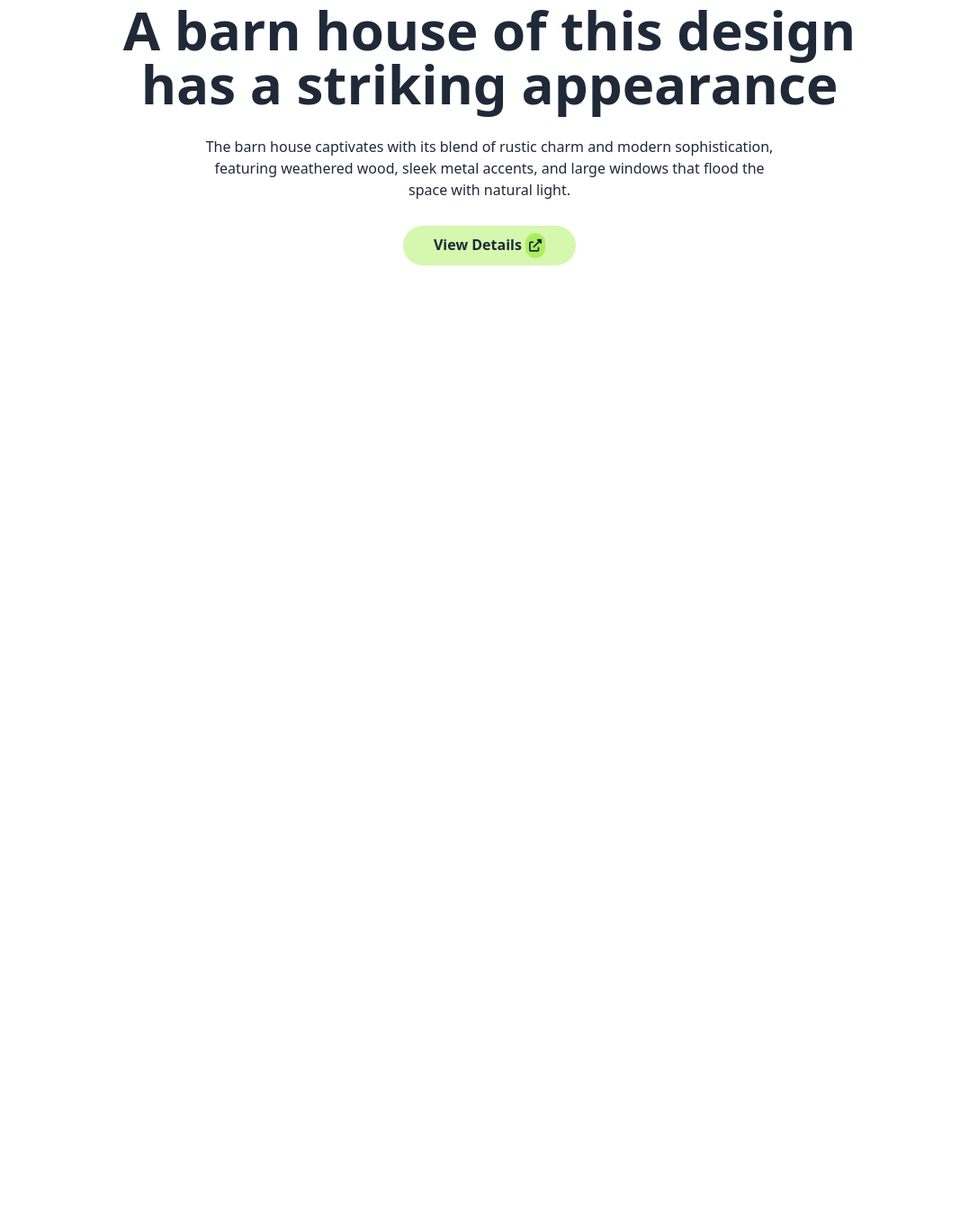
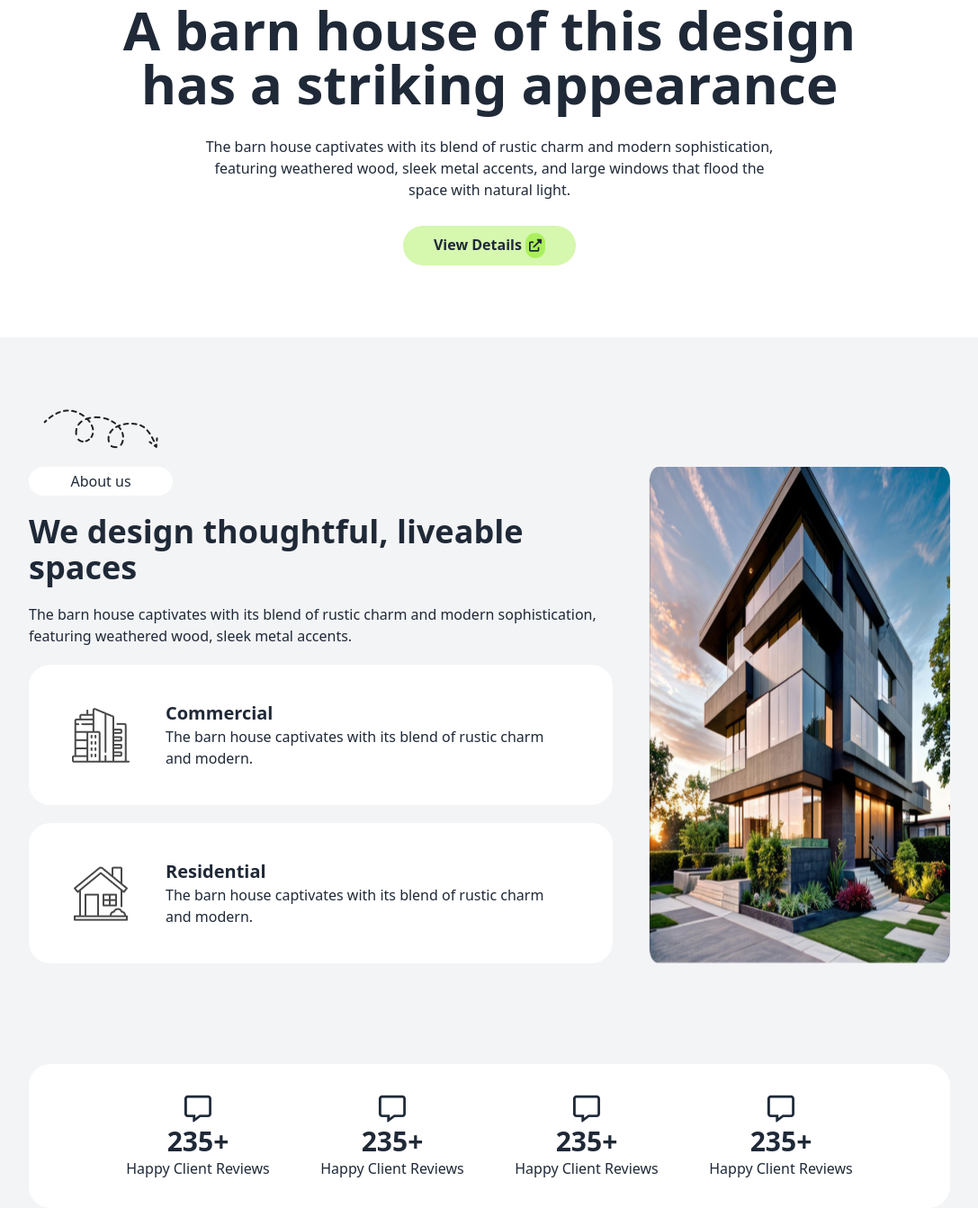
Before and after one commit to alzamo12/rinterio-estate, a plain HTML site: page index.html in a window 1280 px wide. Shown: the part 491-1834 px from the top of the page at 90% size, without its empty margins (96-1183 px from the left). Before the commit the page ends 800 px from the top, so only its background shows below. Drawn offline with nearby package versions, Linux system fonts and the light colour scheme.

Commit message:
aboust us section half done

```diff
--- a/index.html
+++ b/index.html
@@ -57,8 +57,10 @@
                 <img class="" src="./assets/banner.png" alt="">
             </div>
             <div class="text-center lg:px-[10%] gap-4 md:gap-7 grid">
-                <h2 class="font-extrabold text-2xl md:text-6xl">A barn house of this design has a striking appearance</h2>
-                <p class="lg:px-[10%]">The barn house captivates with its blend of rustic charm and modern sophistication, featuring
+                <h2 class="font-extrabold text-2xl md:text-6xl">A barn house of this design has a striking appearance
+                </h2>
+                <p class="lg:px-[10%]">The barn house captivates with its blend of rustic charm and modern
+                    sophistication, featuring
                     weathered wood, sleek metal accents, and large windows that flood the space with natural light.</p>
                 <button class="py-2 px-4 mx-auto rounded-3xl bg-[#acef5f80] w-full md:w-48 font-bold">View Details
                     <i class="fa-solid fa-up-right-from-square text-sm bg-[#ABEF5F] rounded-full p-1"></i>
@@ -68,7 +70,60 @@
         </div>
     </header>
     <main>
-
+        <!-- design section -->
+        <section class="xl:px-[10%] bg-gray-100 pt-10 md:pt-20 mt-10 px-5 md:mt-20 md:px-12 lg:px-0">
+            <img class="hidden lg:grid absolute left-36" src="./assets/Vector.png" alt="">
+            <div class="flex flex-col lg:flex-row gap-10 py-0 lg:py-16 ">
+                <div class="grid space-y-0 gap-5 lg:gap-5 justify-center lg:justify-normal text-center lg:text-left">
+                    <button class="bg-white rounded-3xl mx-auto h-8 lg:mx-0 w-40">About us</button>
+                    <h2 class="font-extrabold text-4xl mb-0">We design thoughtful, liveable spaces</h2>
+                    <p class="my-0">The barn house captivates with its blend of rustic charm and
+                        modern sophistication, featuring weathered wood, sleek metal accents.</p>
+                    <div class="flex flex-col md:flex-row lg:flex-col gap-5">
+                        <div class="flex items-center text-left gap-10 py-10 px-12 bg-white rounded-3xl">
+                            <img src="./assets/commercial.png" alt="">
+                            <div>
+                                <h2 class="font-bold text-xl">Commercial</h2>
+                                <p>The barn house captivates with its blend of rustic charm and modern.</p>
+                            </div>
+                        </div>
+                        <div class="flex items-center text-left gap-10 px-12 py-10 bg-white rounded-3xl">
+                            <img src="./assets/residential.png" alt="">
+                            <div>
+                                <h2 class="font-bold text-xl">Residential</h2>
+                                <p>The barn house captivates with its blend of rustic charm and modern.</p>
+                            </div>
+                        </div>
+                    </div>
+                </div>
+                <div class="lg:w-1/2">
+                    <img class="w-full h-full" src="./assets/Rectangle.png" alt="">
+                </div>
+            </div>
+            <!-- stats cards -->
+            <div class="bg-white mt-12 gap-8 rounded-3xl lg:gap-0 px-20 py-8 grid grid-cols-1 md:grid-cols-2 lg:grid-cols-4  justify-center w-full ">
+                <div class="text-center w-full">
+                    <i class="fa-regular fa-message text-3xl"></i>
+                    <h2 class="text-3xl font-bold">235+</h2>
+                    <p>Happy Client Reviews</p>
+                </div>
+                <div class="text-center w-full">
+                    <i class="fa-regular fa-message text-3xl"></i>
+                    <h2 class="text-3xl font-bold">235+</h2>
+                    <p>Happy Client Reviews</p>
+                </div>
+                <div class="text-center w-full">
+                    <i class="fa-regular fa-message text-3xl"></i>
+                    <h2 class="text-3xl font-bold">235+</h2>
+                    <p>Happy Client Reviews</p>
+                </div>
+                <div class="text-center w-full">
+                    <i class="fa-regular fa-message text-3xl"></i>
+                    <h2 class="text-3xl font-bold">235+</h2>
+                    <p>Happy Client Reviews</p>
+                </div>
+            </div>
+        </section>
     </main>
     <footer>
 
```
